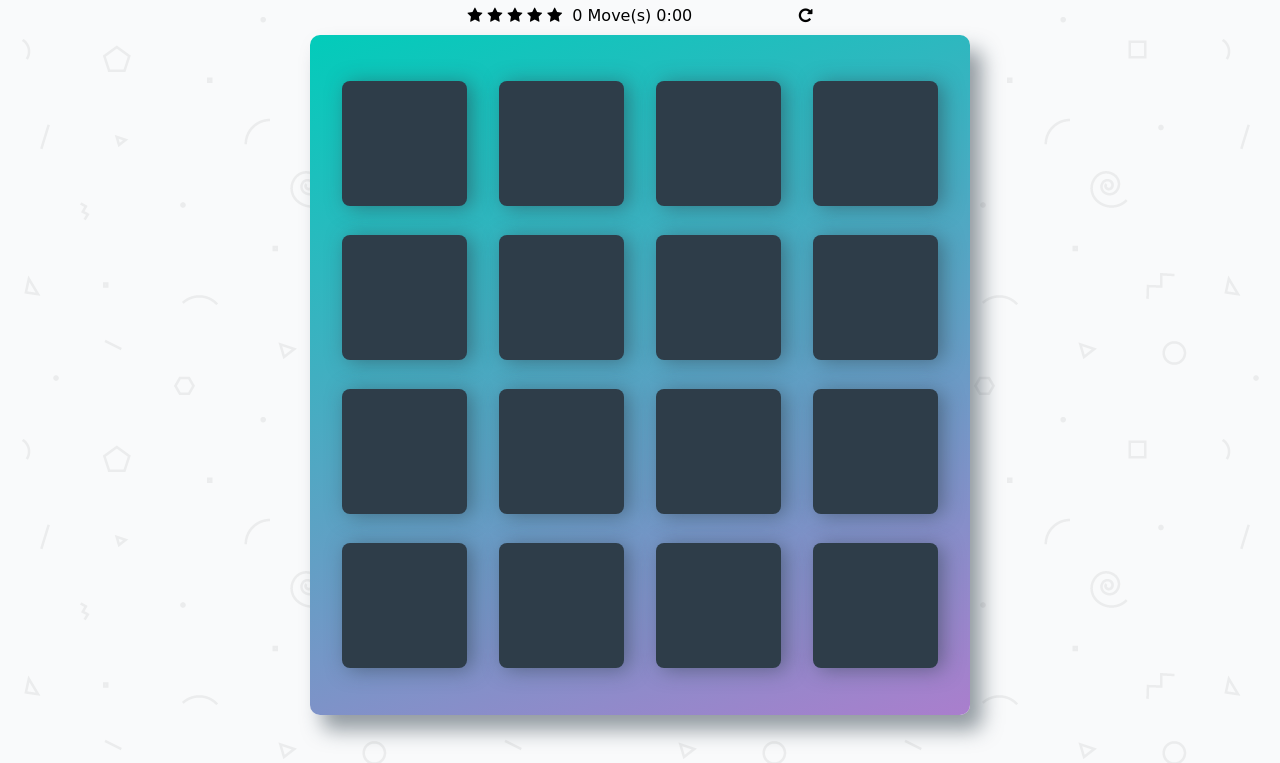
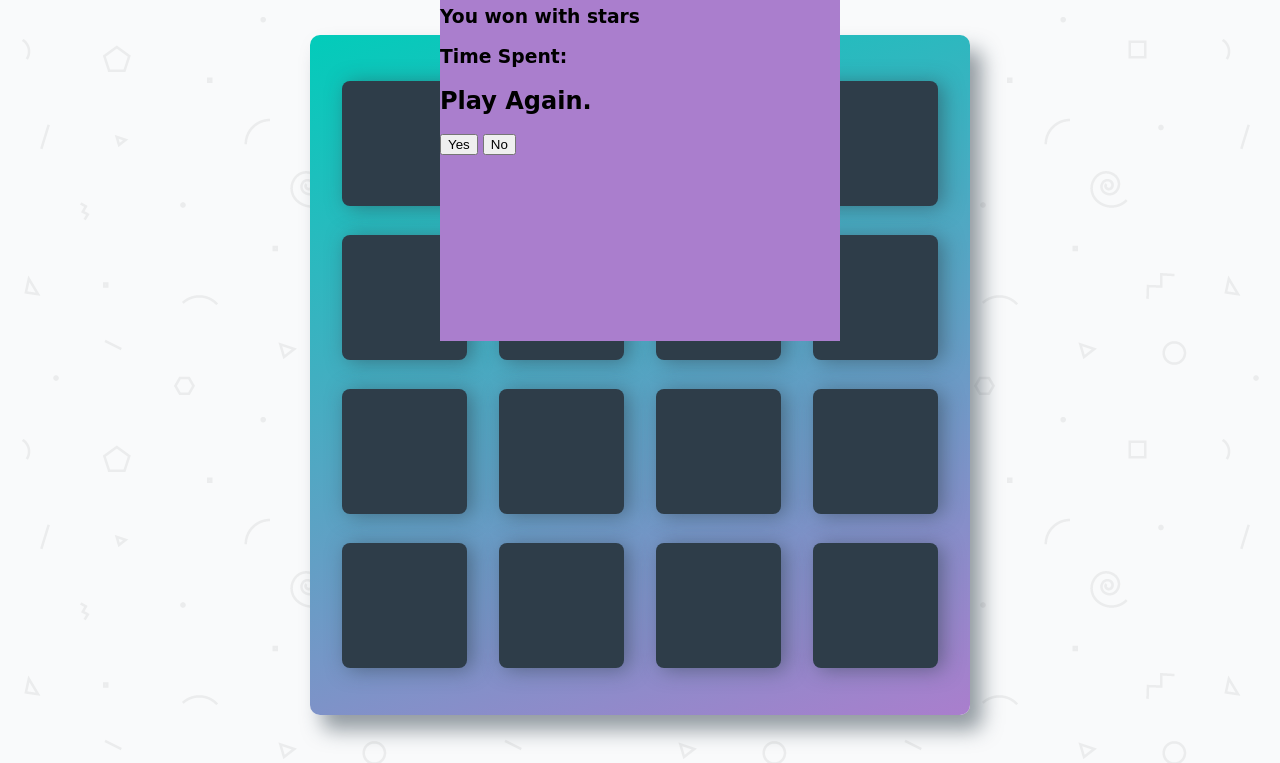
Before and after one commit to ocranbillions/memory-game, a plain HTML site: page index.html in a window 1280 px wide. Shown: the part 80-843 px from the top of the page. Drawn offline with Linux system fonts and the light colour scheme; a web font is replaced by a local one.

Commit message:
Modal Added (Basic Layout)

```diff
--- a/css/app.css
+++ b/css/app.css
@@ -107,3 +107,19 @@ h1 {
     float: right;
     cursor: pointer;
 }
+
+.modal {
+    position: absolute;
+    width: 100%;
+    height: 100%;
+    /*background: rgba(46, 61, 73, 0.5);*/
+    background: rgba(0, 0, 0, 0);
+}
+
+.modal_body {
+    position: relative;
+    width: 400px;
+    height: 400px;
+    background: #aa7ecd;
+    margin: 20px auto;
+}
--- a/index.html
+++ b/index.html
@@ -9,6 +9,18 @@
     <link rel="stylesheet" href="css/app.css">
 </head>
 <body>
+
+    <div class="modal hide">
+        <div class="modal_body">
+            <h1>Congratulations!!!</h1>
+            <h3 class="stars_won">You won with stars</h3>
+            <h3 class="time_spentt">Time Spent: </h3>
+
+            <h2>Play Again.</h2>
+            <button>Yes</button>
+            <button>No</button>
+        </div>
+    </div>
 
     <div class="container">
         <header>
--- a/js/app.js
+++ b/js/app.js
@@ -1,7 +1,5 @@
 
 let matchedPairs, movesCounter, shuffledCards, pairOfCards, clockActive, time, minutes, seconds, clockID;
-
-
 
 const deck = document.querySelector('.deck');
 const cards = document.querySelectorAll('.card');
@@ -10,18 +8,15 @@ const stars = document.querySelectorAll('.stars i');
 const restartIcon = document.querySelector('.restart');
 const clock = document.querySelector('.clock');
 
-
 resetGame();
-
 
 deck.addEventListener('click', function (event) {
 
+    //Start timer
     if(clockActive === false){
         clockActive = true;
-        //start timer
         startClock();
     }
-
 
     //Get clicked item
     const target = event.target;
@@ -53,17 +48,16 @@ deck.addEventListener('click', function (event) {
             }
 
         } else {
-            setTimeout(function (){
+            //Display mismatch cards for .5 secs before closing
+            //setTimeout(function (){
                 closeCards();
-
-                //Empty pairOfCards Array
                 pairOfCards = [];
-            }, 500);
+            //}, 500);
         }
 
         incrementMovesCounter();
 
-        //Rate Star
+        //Star rating
         switch(movesCounter){
             case 13:
             case 16:
@@ -75,16 +69,10 @@ deck.addEventListener('click', function (event) {
     }
 });
 
-
-
-
-//Restart button
+//Restart game on click
 restartIcon.addEventListener('click', function() {
     resetGame();
 });
-
-
-
 
 /*
  * set up the event listener for a card. If a card is clicked:
@@ -120,28 +108,27 @@ function resetGame(){
  *   - loop through each card and create its HTML
  *   -
  */
+    //Reset timer
     time = 0;
     clearTimeout(clockID);
     clockActive = false;
     clock.innerHTML = '0:00';
+
     matchedPairs = 0;
     movesCounter = 0;
     pairOfCards = [];
     movesPanel.textContent = 0;
 
+    //Reset game board
     shuffledCards = shuffle([...cards]);
-
     for (card of shuffledCards) {
         card.classList.remove('open', 'show', 'avoid-clicks', 'match');
-        //Add each card's HTML to the page
         deck.appendChild(card);
     }
 
     //reset stars
-
+    showAllStars();
 }
-
-
 
 function cardIsClicked(tgrt){
     return tgrt.classList.contains('card');
@@ -151,7 +138,6 @@ function openCard(trgt){
 }
 
 function firstClick(tgrt){
-    //
     return !tgrt.classList.contains('avoid-clicks');
 }
 
@@ -170,10 +156,8 @@ function keepCardsOpen() {
 }
 
 function closeCards() {
-  // setTimeout(function() {
-        pairOfCards[0].classList.remove('open', 'show', 'avoid-clicks');
-        pairOfCards[1].classList.remove('open', 'show', 'avoid-clicks');
-   //}, 0);
+    pairOfCards[0].classList.remove('open', 'show', 'avoid-clicks');
+    pairOfCards[1].classList.remove('open', 'show', 'avoid-clicks');
 }
 
 function incrementMovesCounter() {
@@ -190,8 +174,16 @@ function hideStar() {
     }
 }
 
+function showAllStars() {
+    for(star of stars){
+        if(star.style.display == 'none')
+            star.style.display = 'inline-block';
+    }
+}
+
 function startClock() {
     clockID =  setInterval(function(){
+        time++;
         minutes = Math.floor(time / 60);
         seconds = time % 60;
         if(seconds > 9){
@@ -199,6 +191,5 @@ function startClock() {
         }else{
             clock.innerHTML = `${minutes}:0${seconds}`;
         }
-        time++;
-    }, 1000)
+    }, 1000);
 }
```
